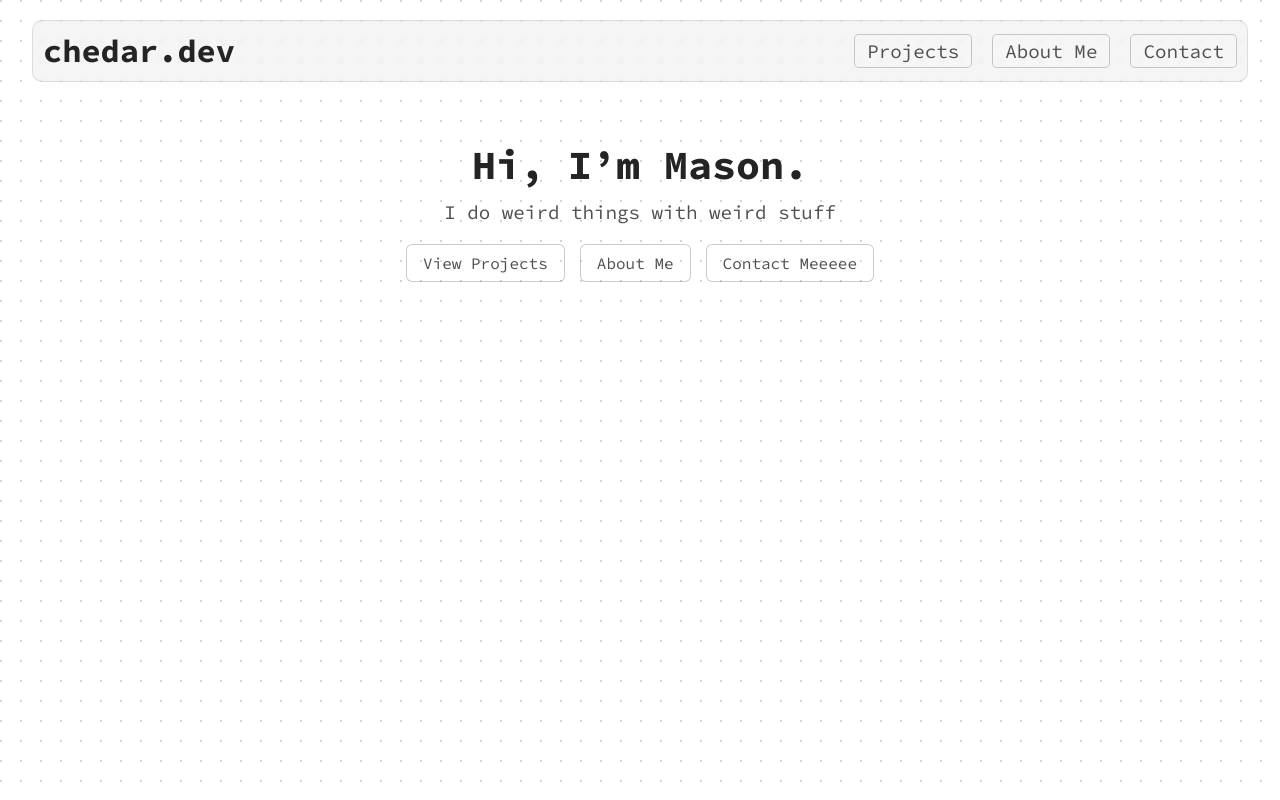
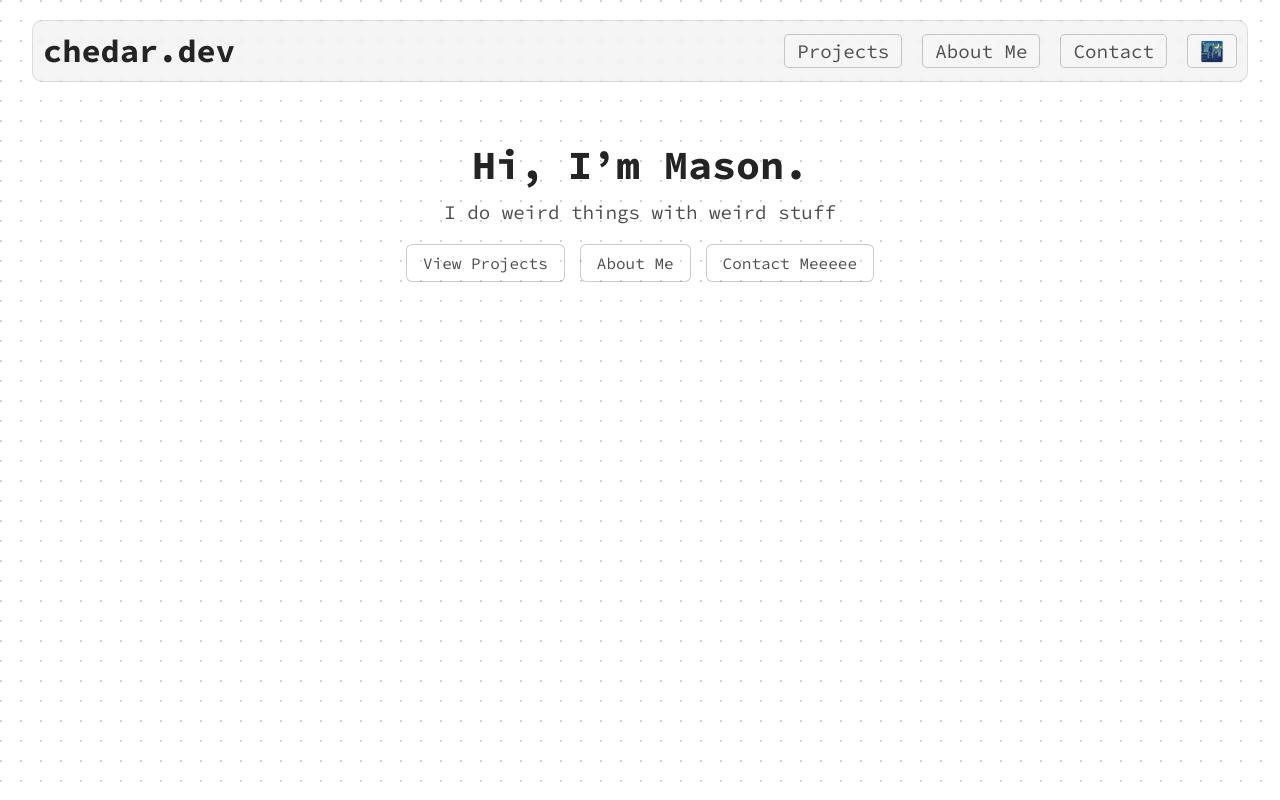
Before and after one commit to chedar10/chedar.dev, a website: page public/index.html in a window 1280 px wide. Drawn offline with Linux system fonts and the light colour scheme; a web font is replaced by a local one.

Commit message:
Update index.html

```diff
--- a/public/index.html
+++ b/public/index.html
@@ -443,6 +443,7 @@
             <a href="/projects/">Projects</a>
             <a href="/about/">About Me</a>
             <a href="/contact/">Contact</a>
+            <a href="/wallpapers/">🌃</a>
         </div>
     </header>
     <main>
```
